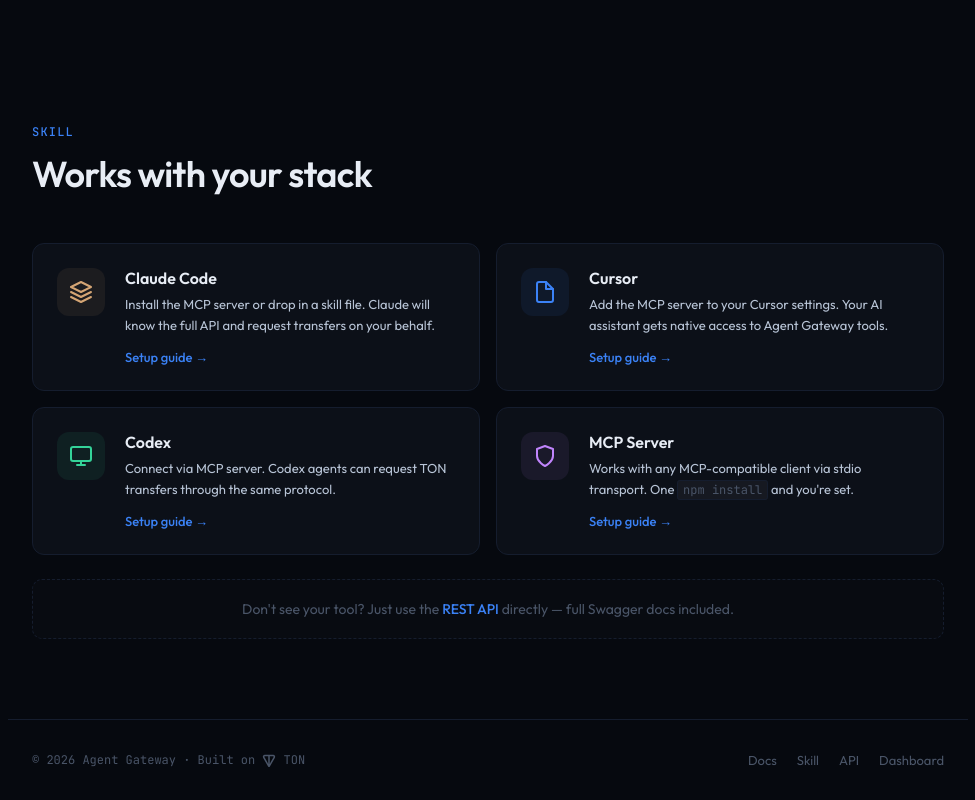
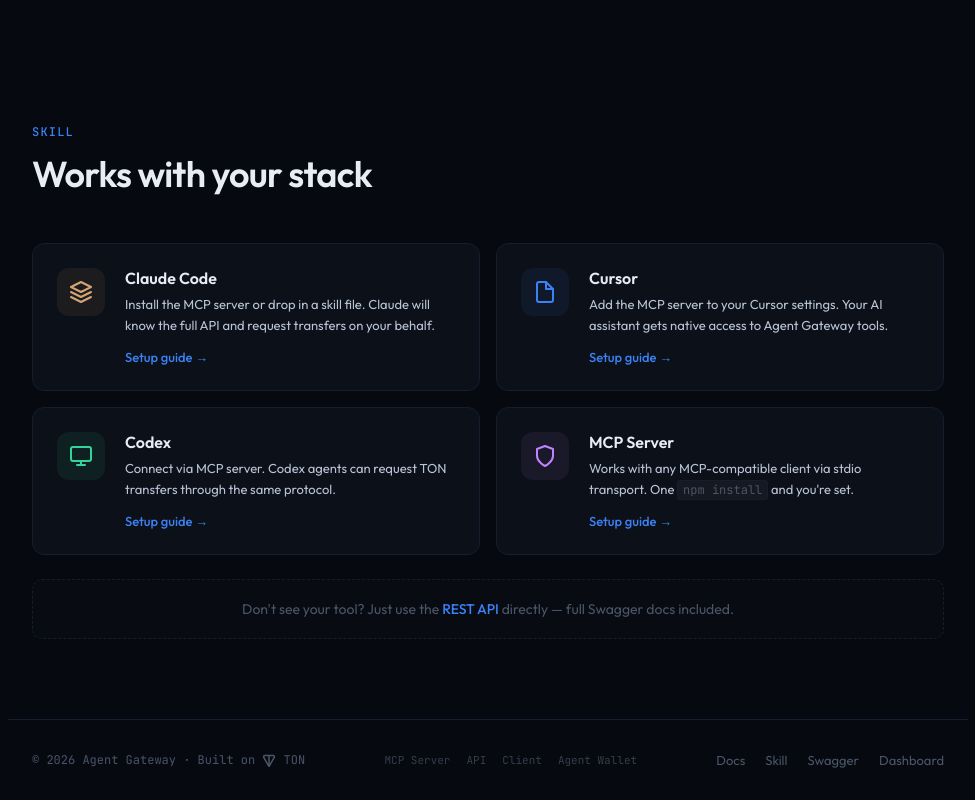
Before and after one commit to pewpewgogo/ton-agent-gateway-client, a plain HTML site: page public/index.html in a window 1280 px wide. Shown: the part 2023-2823 px from the top of the page, without its empty margins (152-1127 px from the left). Drawn offline with Linux system fonts and the light colour scheme.

Commit message:
Add GitHub repo links to footer

```diff
--- a/public/index.html
+++ b/public/index.html
@@ -798,10 +798,16 @@
   <!-- Footer -->
   <footer class="site-footer">
     <div class="left">&copy; 2026 Agent Gateway &middot; Built on <svg viewBox="12 15 32 30" fill="none" xmlns="http://www.w3.org/2000/svg" style="display:inline-block;height:14px;width:14px;vertical-align:middle"><path d="M37.5603 15.6277H18.4386C14.9228 15.6277 12.6944 19.4202 14.4632 22.4861L26.2644 42.9409C27.0345 44.2765 28.9644 44.2765 29.7345 42.9409L41.5381 22.4861C43.3045 19.4251 41.0761 15.6277 37.5627 15.6277H37.5603ZM26.2548 36.8068L23.6847 31.8327L17.4833 20.7414C17.0742 20.0315 17.5795 19.1218 18.4362 19.1218H26.2524V36.8092L26.2548 36.8068ZM38.5108 20.739L32.3118 31.8351L29.7417 36.8068V19.1194H37.5579C38.4146 19.1194 38.9199 20.0291 38.5108 20.739Z" fill="currentColor"></path></svg> TON</div>
+    <div class="center">
+      <a href="https://github.com/tongateway/mcp" target="_blank">MCP Server</a>
+      <a href="https://github.com/tongateway/ton-agent-gateway-api" target="_blank">API</a>
+      <a href="https://github.com/tongateway/ton-agent-gateway-client" target="_blank">Client</a>
+      <a href="https://github.com/tongateway/ton-agent-gateway-contract" target="_blank">Agent Wallet</a>
+    </div>
     <div class="right">
       <a href="/docs.html">Docs</a>
       <a href="/skills.html">Skill</a>
-      <a href="https://api.tongateway.ai/docs" target="_blank">API</a>
+      <a href="https://api.tongateway.ai/docs" target="_blank">Swagger</a>
       <a href="/app.html">Dashboard</a>
     </div>
   </footer>
--- a/public/shared.css
+++ b/public/shared.css
@@ -198,6 +198,22 @@ pre code {
   color: var(--text-dim);
 }
 
+.site-footer .center {
+  display: flex;
+  gap: 16px;
+}
+
+.site-footer .center a {
+  font-family: var(--font-mono);
+  font-size: 11px;
+  color: var(--text-dim);
+  text-decoration: none;
+  transition: color 0.2s;
+  opacity: 0.7;
+}
+
+.site-footer .center a:hover { color: var(--text); opacity: 1; text-decoration: none; }
+
 .site-footer .right {
   display: flex;
   gap: 20px;
```
